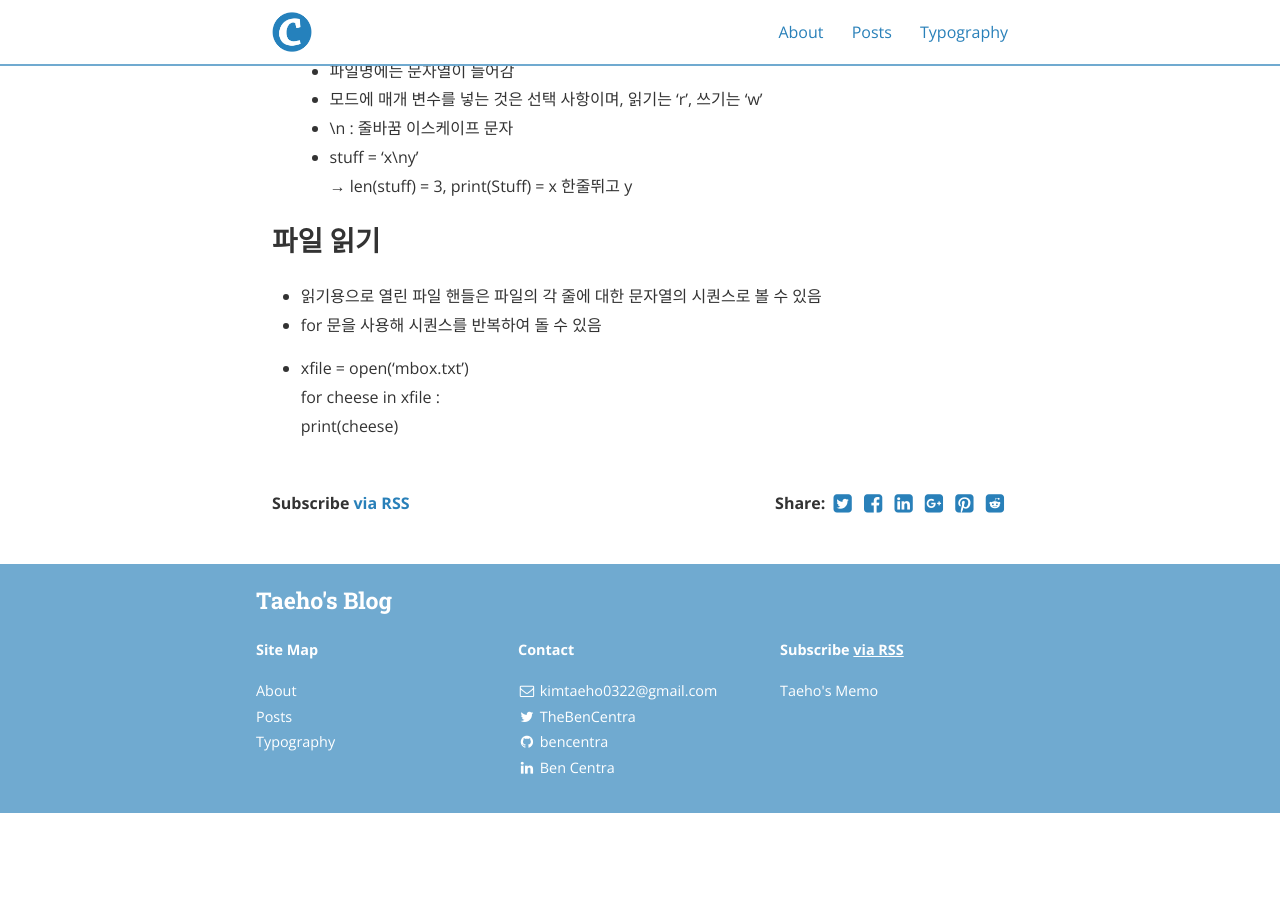
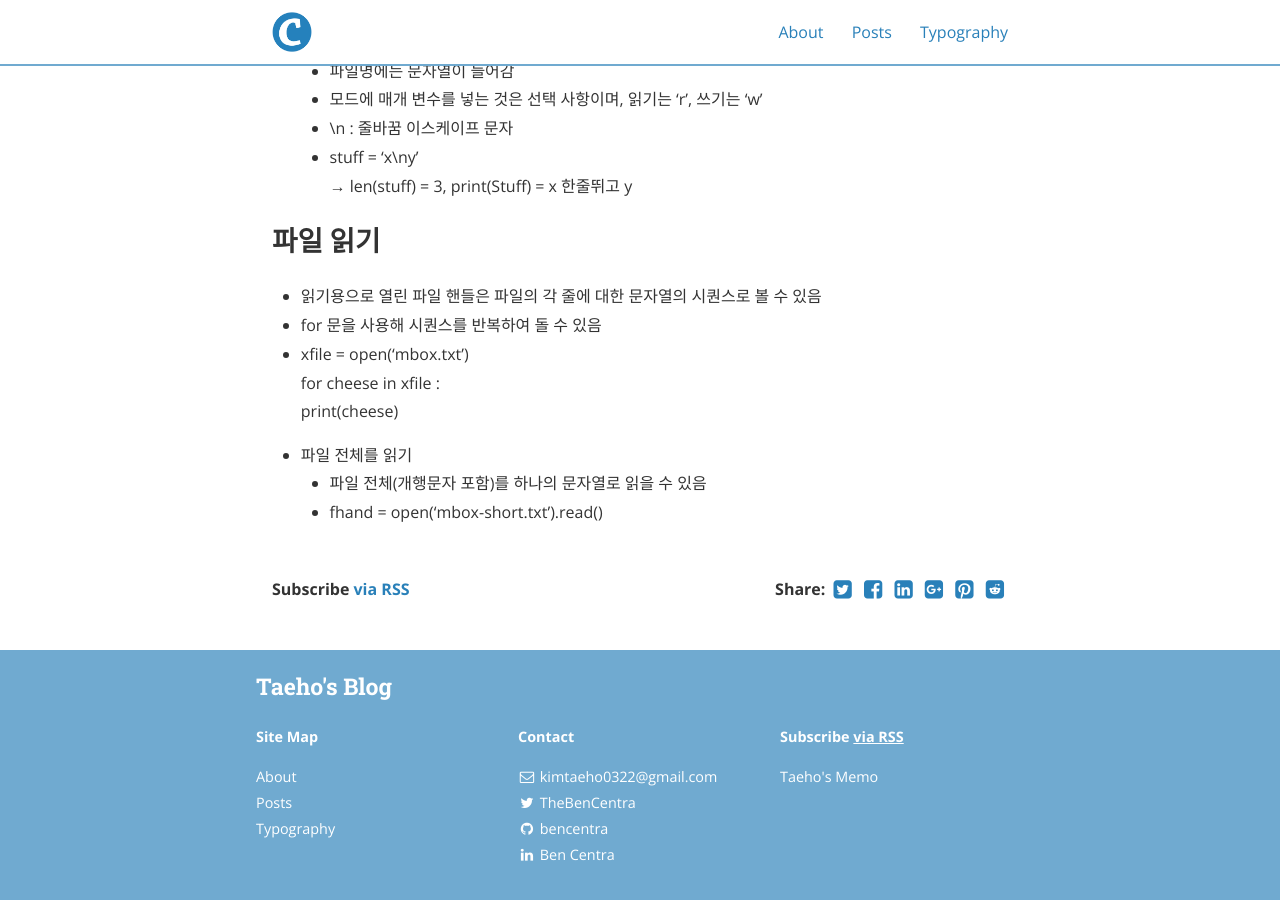
Before and after one commit to Taeho-Kim-0322/Taeho-Kim-0322.github.io, a Jekyll site: the page built from _posts/2020-12-01-py4e_1.md, in a window 1280 px wide and 900 px high, scrolled down 851 px. Built offline with Jekyll 4.4.1, drawn with Linux system fonts in a browser that asks for light colours; nearby versions of some CDN libraries; before the commit the page ends 1664 px from its top, so only the background shows below that; some of the changed text lies outside the part shown.

Commit message:
Update 2020-12-01-py4e_1.md

```diff
--- a/_posts/2020-12-01-py4e_1.md
+++ b/_posts/2020-12-01-py4e_1.md
@@ -1,6 +1,6 @@
 ---
 layout: post
-title:  "py4e_ch7_파일?"
+title:  "py4e_ch7_파일"
 date:   2020-12-01
 author: 단우아범
 categories: "py4e"
@@ -26,7 +26,10 @@ cover:  "/assets/instacode.png"
 ## 파일 읽기
   - 읽기용으로 열린 파일 핸들은 파일의 각 줄에 대한 문자열의 시퀀스로 볼 수 있음
   - for 문을 사용해 시퀀스를 반복하여 돌 수 있음
-
   - xfile = open('mbox.txt')
   for cheese in xfile :
     print(cheese)
+
+  - 파일 전체를 읽기
+    - 파일 전체(개행문자 포함)를 하나의 문자열로 읽을 수 있음
+    - fhand = open('mbox-short.txt').read()
```
